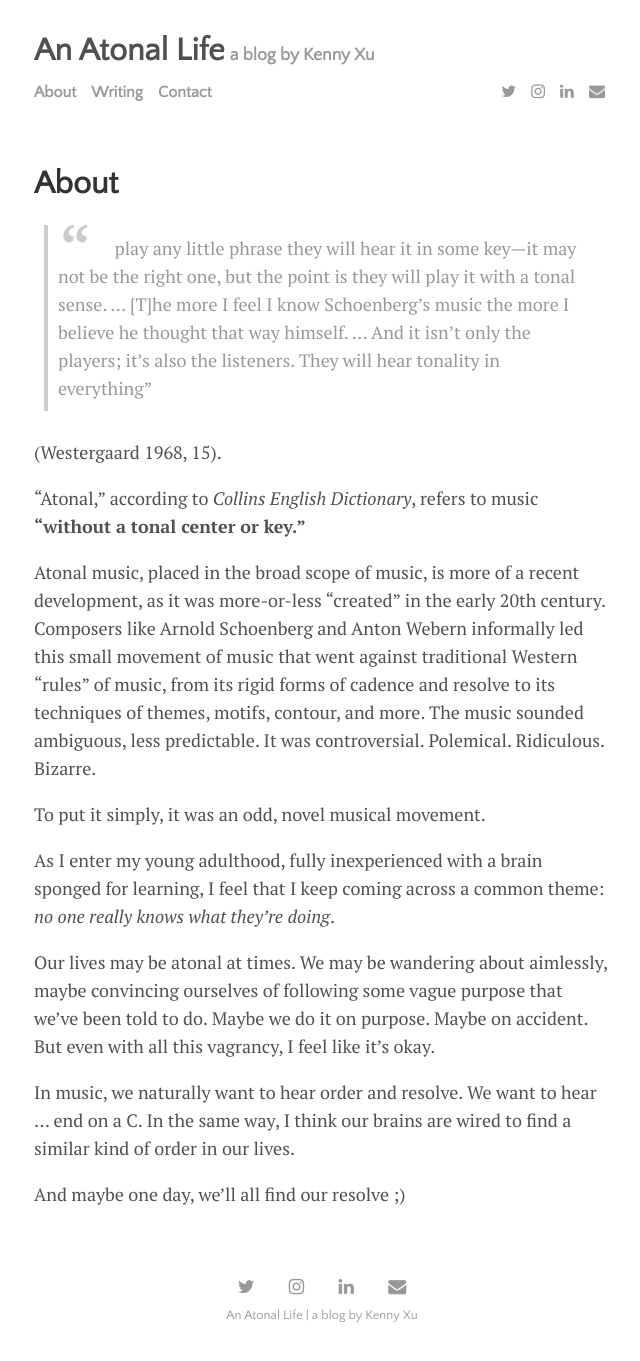
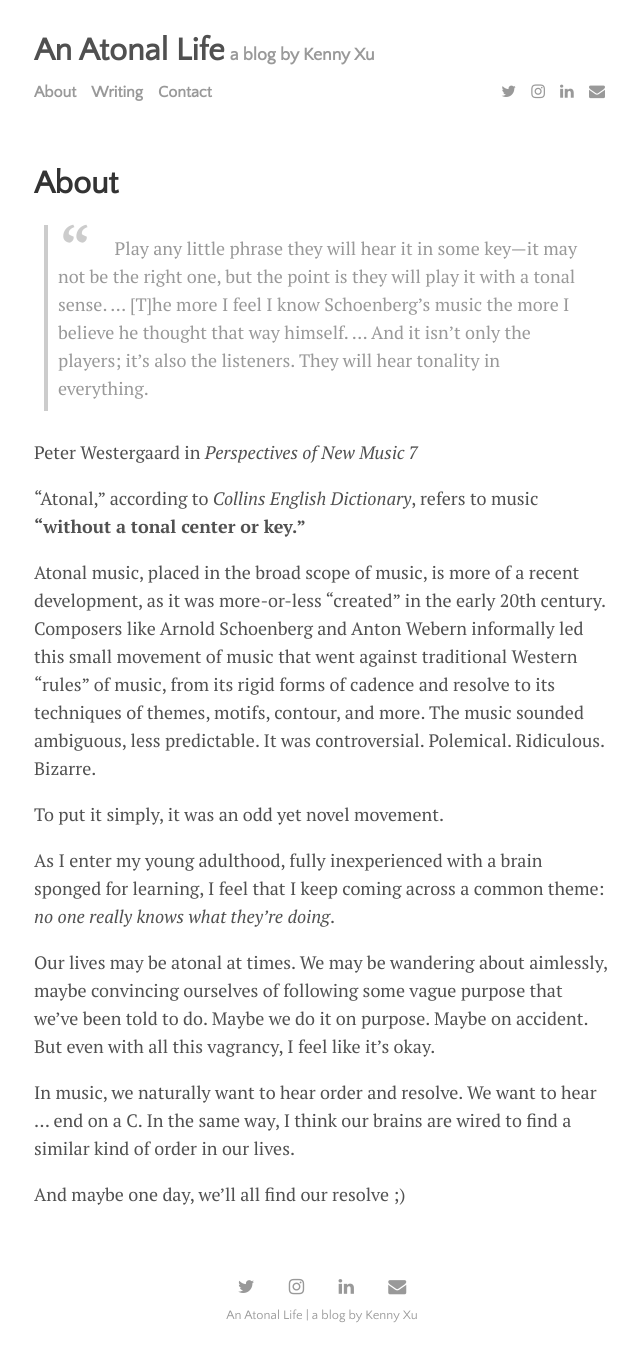
Before and after one commit to kennythexu/kennythexu, a Jekyll site: the page built from menu/about.md, in a window 1280 px wide. Shown: the whole page, without its empty margins (318-958 px from the left). Built offline with Jekyll 4.4.1, drawn with Linux system fonts in a browser that asks for light colours; nearby versions of some CDN libraries.

Commit message:
more edits to about

```diff
--- a/menu/about.md
+++ b/menu/about.md
@@ -2,15 +2,15 @@
 layout: page
 title: About
 ---
->play any little phrase they will hear it in some key—it may not be the right one, but the point is they will play it with a tonal sense. ... [T]he more I feel I know Schoenberg's music the more I believe he thought that way himself. ... And it isn't only the players; it's also the listeners. They will hear tonality in everything"
+>Play any little phrase they will hear it in some key—it may not be the right one, but the point is they will play it with a tonal sense. ... [T]he more I feel I know Schoenberg's music the more I believe he thought that way himself. ... And it isn't only the players; it's also the listeners. They will hear tonality in everything.
 
-(Westergaard 1968, 15).
+Peter Westergaard in _Perspectives of New Music 7_
 
 "Atonal," according to _Collins English Dictionary_, refers to music __"without a tonal center or key."__
 
 Atonal music, placed in the broad scope of music, is more of a recent development, as it was more-or-less "created" in the early 20th century. Composers like Arnold Schoenberg and Anton Webern informally led this small movement of music that went against traditional Western "rules" of music, from its rigid forms of cadence and resolve to its techniques of themes, motifs, contour, and more. The music sounded ambiguous, less predictable. It was controversial. Polemical. Ridiculous. Bizarre.
 
-To put it simply, it was an odd, novel musical movement.
+To put it simply, it was an odd yet novel movement.
 
 As I enter my young adulthood, fully inexperienced with a brain sponged for learning, I feel that I keep coming across a common theme: _no one really knows what they're doing_.
 
```
